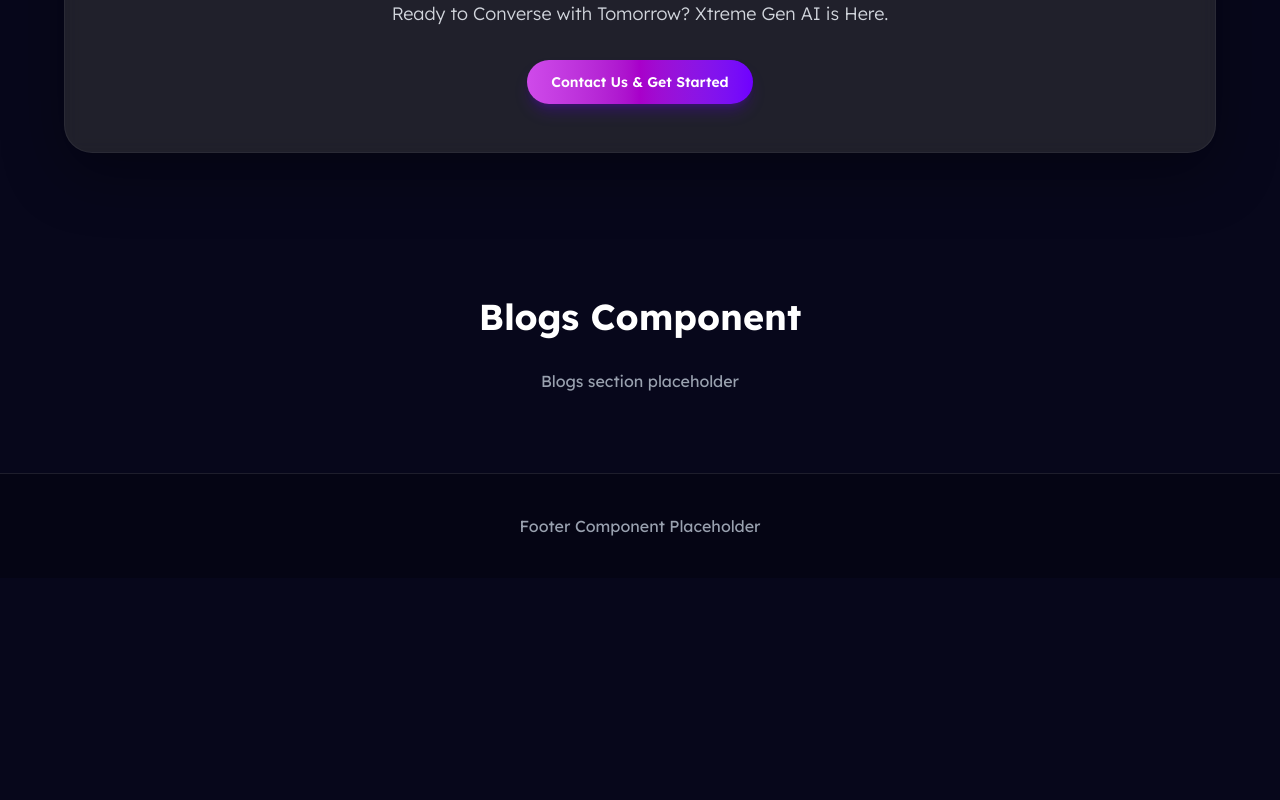
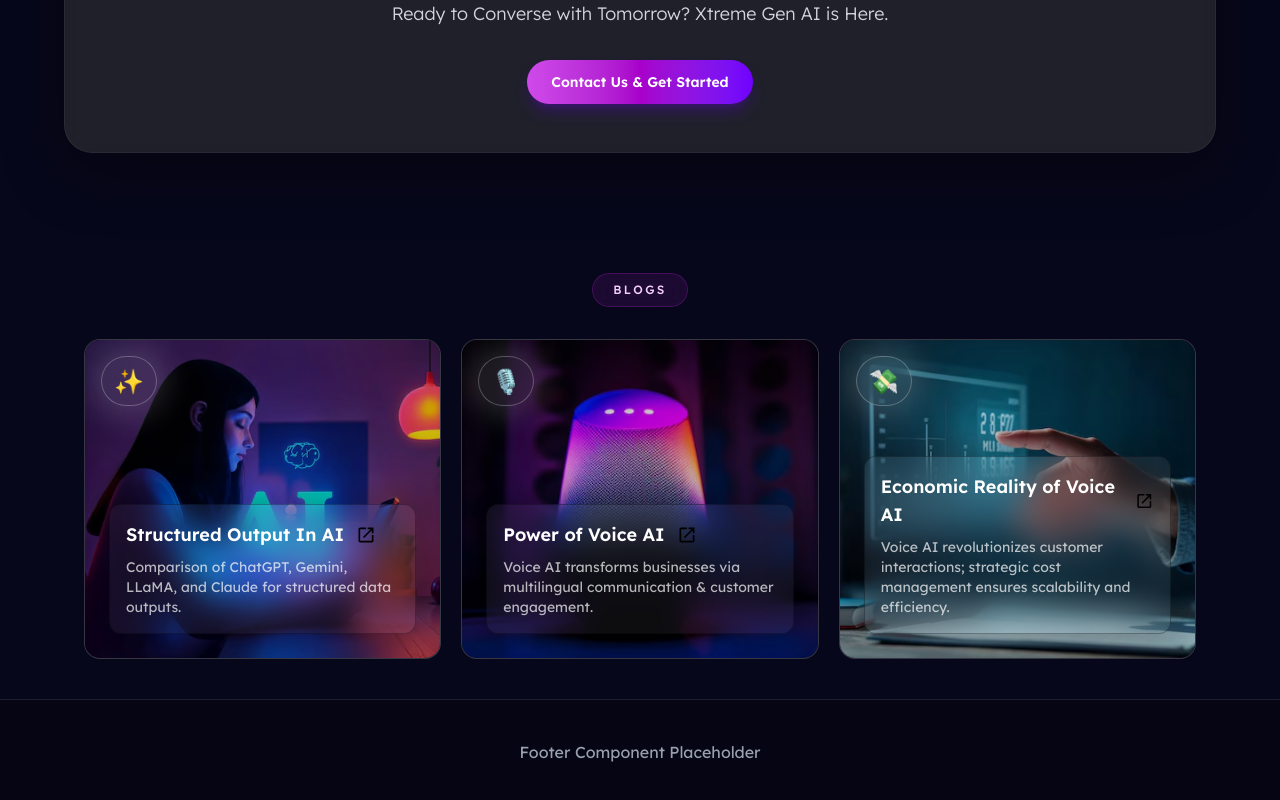
Before and after one commit to rajbir-xtremegenai/xtreme-web, a Next.js app: page / in a window 1280 px wide. Shown: the part 3989-4789 px from the top of the page. Before the commit the page ends 4567 px from the top, so only its background shows below. Built offline with nearby package versions, Linux system fonts and the light colour scheme.

Commit message:
blogs added

```diff
--- a/src/app/components/Blogs.js
+++ b/src/app/components/Blogs.js
@@ -1,11 +1,78 @@
 import React from 'react'
+
+const posts = [
+  {
+    href: 'https://www.linkedin.com/pulse/structured-output-ai-why-gpt-4-leads-way-xtreme-gen-ai-piuec/?trackingId=8K37pQcikWT4zNaCWtso3g%3D%3D',
+    image: '/blog1.png',
+    emoji: '✨',
+    title: 'Structured Output In AI',
+    description:
+      'Comparison of ChatGPT, Gemini, LLaMA, and Claude for structured data outputs.',
+  },
+  {
+    href: 'https://www.linkedin.com/pulse/power-voice-ai-transforming-business-operations-user-experience-cd5ic/?trackingId=1gNFBNKJAjFwRaHBFjes1w%3D%3D',
+    image: '/blog2.png',
+    emoji: '🎙️',
+    title: 'Power of Voice AI',
+    description:
+      'Voice AI transforms businesses via multilingual communication & customer engagement.',
+  },
+  {
+    href: 'https://www.linkedin.com/pulse/economic-reality-voice-ai-xtreme-gen-ai-1hzmc/?trackingId=bcO%2BL%2BRFWp06J1RQ1AaPyw%3D%3D',
+    image: '/blog3.png',
+    emoji: '💸',
+    title: 'Economic Reality of Voice AI',
+    description:
+      'Voice AI revolutionizes customer interactions; strategic cost management ensures scalability and efficiency.',
+  },
+]
 
 function Blogs() {
   return (
-    <div className="py-20 text-center">
-       <h2 className="text-4xl font-bold text-white mb-8">Blogs Component</h2>
-       <p className="text-gray-400">Blogs section placeholder</p>
-    </div>
+    <section className="mx-auto mt-4 w-11/12 max-w-6xl rounded-2xl px-5 py-10 text-white lg:w-full">
+      <div className="mx-auto flex w-full max-w-xl items-center justify-center">
+        <h2 className="inline-flex items-center justify-center rounded-full border border-fuchsia-500/20 bg-fuchsia-500/10 px-5 py-2 text-xs font-medium uppercase tracking-[0.2em] text-fuchsia-200 backdrop-blur-md">
+          Blogs
+        </h2>
+      </div>
+
+      <div className="mt-8 grid gap-5 md:grid-cols-2 xl:grid-cols-3">
+        {posts.map((post) => (
+          <a
+            key={post.title}
+            href={post.href}
+            target="_blank"
+            rel="noreferrer"
+            className="group relative flex min-h-[320px] flex-col justify-end overflow-hidden rounded-2xl border border-white/20 bg-black/20 p-6 shadow-[inset_0_-60px_60px_-10px_rgba(0,0,0,0.35)] transition duration-300 hover:scale-[1.02]"
+          >
+            <img
+              src={post.image}
+              alt={post.title}
+              className="absolute inset-0 h-full w-full object-cover object-top opacity-80 transition duration-300 group-hover:opacity-100"
+            />
+            <span className="absolute left-4 top-4 rounded-full border border-white/25 bg-white/10 px-3 py-2 text-2xl shadow-[0_0_30px_10px_rgba(255,255,255,0.15)] backdrop-blur-md md:block">
+              {post.emoji}
+            </span>
+
+            <div className="relative rounded-xl border border-black/30 bg-white/5 p-4 backdrop-blur-lg shadow-[0_0_30px_10px_rgba(0,0,0,0.25)]">
+              <h4 className="flex items-center gap-3 text-lg font-semibold">
+                {post.title}
+                <svg
+                  xmlns="http://www.w3.org/2000/svg"
+                  height="20"
+                  viewBox="0 -960 960 960"
+                  width="20"
+                  className="text-white"
+                >
+                  <path d="M200-120q-33 0-56.5-23.5T120-200v-560q0-33 23.5-56.5T200-840h280v80H200v560h560v-280h80v280q0 33-23.5 56.5T760-120H200Zm188-212-56-56 372-372H560v-80h280v280h-80v-144L388-332Z" />
+                </svg>
+              </h4>
+              <p className="mt-2 text-sm text-white/70">{post.description}</p>
+            </div>
+          </a>
+        ))}
+      </div>
+    </section>
   )
 }
 
```
